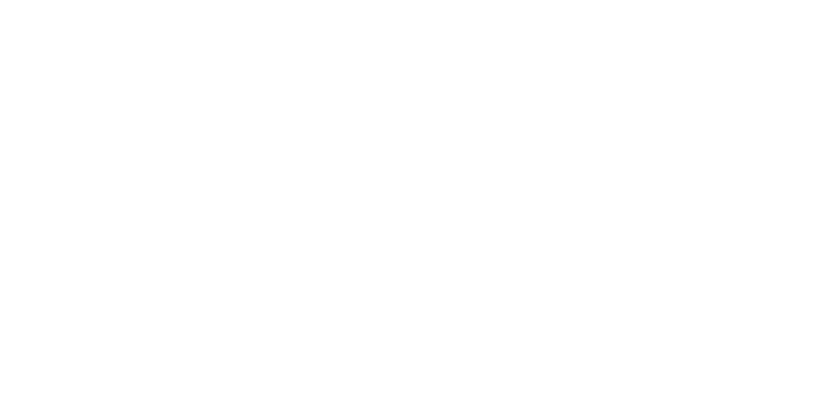
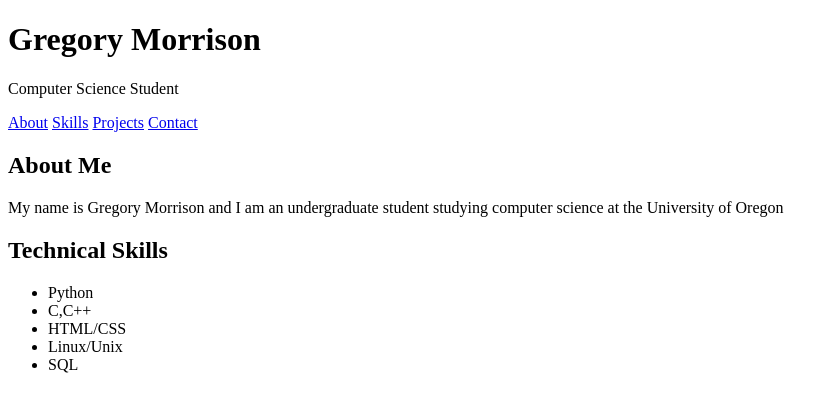
Before and after one commit to Gregmorr/Gregmorr.github.io, a plain HTML site: page index.html in a window 1280 px wide. Shown: the whole page, without its empty margins (0-838 px from the left). Drawn offline with Linux system fonts and the light colour scheme; files that its build step writes are made by us from their sources.

Commit message:
Updated html
Updated index.html to include basic body

```diff
--- a/index.html
+++ b/index.html
@@ -10,5 +10,45 @@
         <link rel="stylesheet" href="styles.css">
 
     </head>
+    <body>
+        <header>
+            <h1> Gregory Morrison </h1>
+            <p> Computer Science Student</p>
+        </header>
 
+        <nav>
+            <a href="#about">About</a>
+            <a href="#skills">Skills</a>
+            <a href="#projects">Projects</a>
+            <a href="#contact">Contact</a>
+        </nav>
+
+        <main>
+            <section id="about">
+                <h2>About Me</h2>
+                <p>My name is Gregory Morrison and I am an undergraduate student studying computer science at the University of Oregon</p>
+            </section>
+
+            <section id="skills">
+                <h2>Technical Skills</h2>
+                <ul>
+                    <li>Python</li>
+                    <li>C,C++</li>
+                    <li>HTML/CSS</li>
+                    <li>Linux/Unix</li>
+                    <li>SQL</li>
+                </ul>
+
+            </section>
+
+            <section id="projects">
+
+            </section>
+
+            <section id="contact">
+
+            </section>
+        </main>
+
+    </body>
 </html>
```
